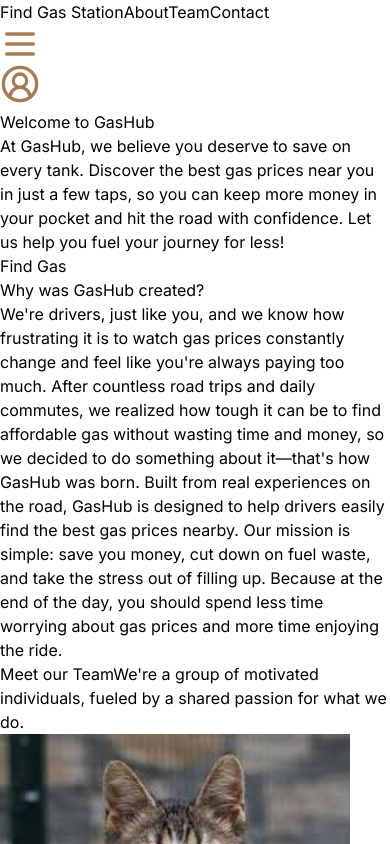
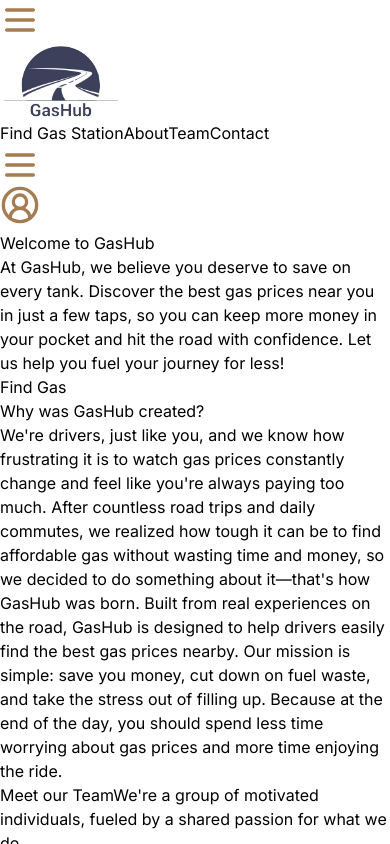
Before and after one commit to shaninala/Final-Project, a Next.js app in the folder frontend/: page / in a window 390 px wide. Shown: the top 844 px of the page. Built offline with nearby package versions, Linux system fonts and the light colour scheme.

Commit message:
feat: enhance navigation bar with mobile responsiveness and add logo

```diff
--- a/frontend/src/app/components/landing/Navigation.tsx
+++ b/frontend/src/app/components/landing/Navigation.tsx
@@ -2,14 +2,18 @@
 import Link from "next/link";
 import { useState, useEffect, useRef } from "react";
 import { Menu, CircleUserRound } from "lucide-react";
+import Logo from "./ui/Logo";
 
 const textStyle =
   "font-bold text-[#3D405B] hover:text-[#1a2a20] font-inter text-3xl hover:text-4xl hover:font-extrabold";
 
 export default function Navigation() {
   const [isMenuOpen, setIsMenuOpen] = useState(false);
+  const [isMobileMenuOpen, setIsMobileMenuOpen] = useState(false);
   const menuRef = useRef<HTMLDivElement | null>(null);
   const buttonRef = useRef<HTMLButtonElement | null>(null);
+  const mobileMenuRef = useRef<HTMLDivElement | null>(null);
+  const mobileButtonRef = useRef<HTMLButtonElement | null>(null);
 
   useEffect(() => {
     const handleClickOutside = (event: MouseEvent) => {
@@ -21,17 +25,84 @@
       ) {
         setIsMenuOpen(false);
       }
+      if (
+        mobileButtonRef.current &&
+        !mobileButtonRef.current.contains(event.target as Node) &&
+        mobileMenuRef.current &&
+        !mobileMenuRef.current.contains(event.target as Node)
+      ) {
+        setIsMobileMenuOpen(false);
+      }
     };
+
     document.addEventListener("click", handleClickOutside);
+
     return () => {
       document.removeEventListener("click", handleClickOutside);
     };
   }, []);
 
+  const closeMobileMenu = () => {
+    setIsMobileMenuOpen(false);
+  };
+
+  const menuItemStyle =
+    "block w-full px-8 py-4 text-lg hover:text-xl hover:font-bold transition-all duration-150 hover:bg-[#E5C9A0]";
+  const firstItemStyle = "rounded-t-lg";
+  const lastItemStyle = "rounded-b-lg";
+
   return (
     <nav className="fixed w-full flex items-center justify-between px-8 py-6 bg-[#51B97B] z-1000">
-      <div className=""></div>
-      <div className="flex items-center space-x-8">
+      <div className="flex items-center">
+        <div className="relative">
+          <button
+            ref={mobileButtonRef}
+            onClick={() => setIsMobileMenuOpen(!isMobileMenuOpen)}
+            className="mr-2 lg:hidden flex items-center space-x-2 bg-[#FAE5C3] text-[#333333] px-2 py-1 rounded-lg border-2 border-[#A67C52] shadow-lg focus:outline-none focus:ring-0"
+          >
+            <Menu size={40} stroke="#A67C52" strokeWidth={2} />
+          </button>
+
+          {isMobileMenuOpen && (
+            <div
+              ref={mobileMenuRef}
+              className="absolute left-0 mt-2 w-60 bg-[#FAE5C3] rounded-lg shadow-lg border border-[#A67C52] lg:hidden z-50 overflow-hidden"
+              style={{ top: "100%" }}
+            >
+              <Link
+                href="/gas"
+                className={`${menuItemStyle} ${firstItemStyle}`}
+                onClick={closeMobileMenu}
+              >
+                Find Gas Station
+              </Link>
+              <Link
+                href="/#about"
+                className={menuItemStyle}
+                onClick={closeMobileMenu}
+              >
+                About
+              </Link>
+              <Link
+                href="/#team"
+                className={menuItemStyle}
+                onClick={closeMobileMenu}
+              >
+                Team
+              </Link>
+              <Link
+                href="/contact_us"
+                className={`${menuItemStyle} ${lastItemStyle}`}
+                onClick={closeMobileMenu}
+              >
+                Contact
+              </Link>
+            </div>
+          )}
+        </div>
+        <Logo link={"/"} />
+      </div>
+      <div className="hidden lg:flex items-center space-x-4 lg:space-x-6 xl:space-x-8">
         <Link href="/gas" className={textStyle}>
           Find Gas Station
         </Link>
@@ -58,18 +129,15 @@
         {isMenuOpen && (
           <div
             ref={menuRef}
-            className="absolute right-0 mt-2 w-52 bg-[#FAE5C3] rounded-lg shadow-lg border border-[#A67C52]"
+            className="absolute right-0 mt-2 w-52 bg-[#FAE5C3] rounded-lg shadow-lg border border-[#A67C52] overflow-hidden"
           >
             <Link
               href="/signup"
-              className="block px-8 py-4 text-lg hover:text-2xl hover:font-bold"
+              className={`${menuItemStyle} ${firstItemStyle}`}
             >
               Sign up
             </Link>
-            <Link
-              href="/login"
-              className="block px-8 py-4 text-lg hover:text-2xl hover:font-bold"
-            >
+            <Link href="/login" className={`${menuItemStyle} ${lastItemStyle}`}>
               Login
             </Link>
           </div>
```
